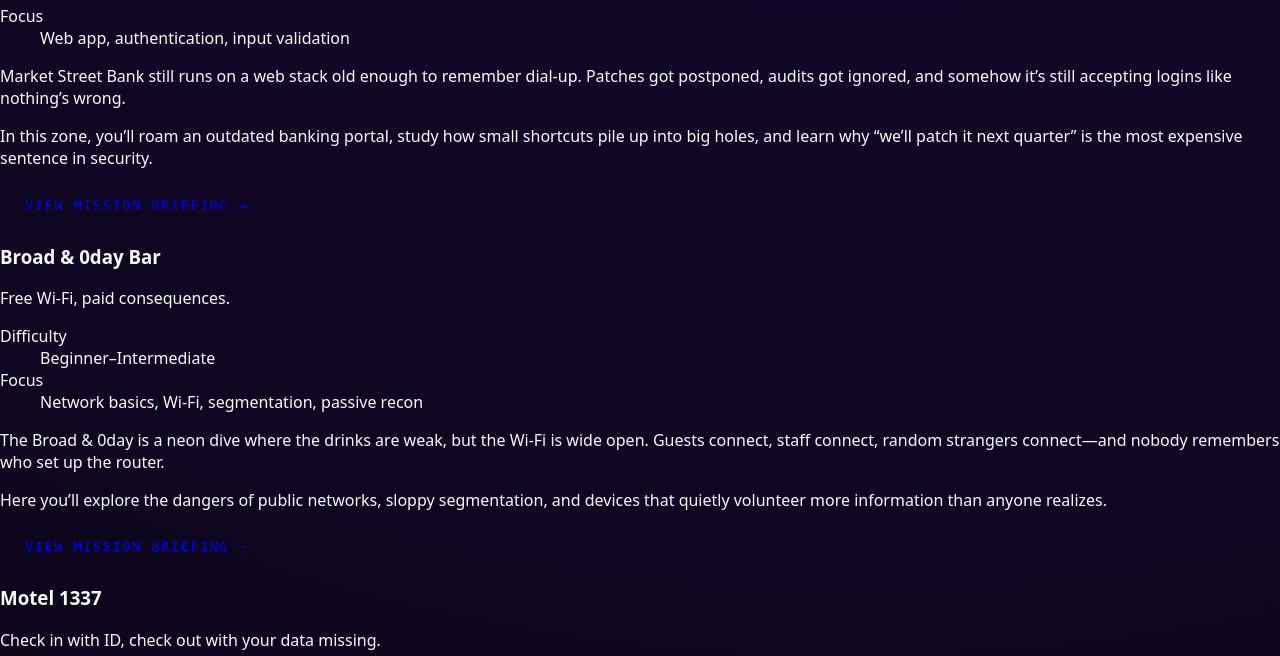
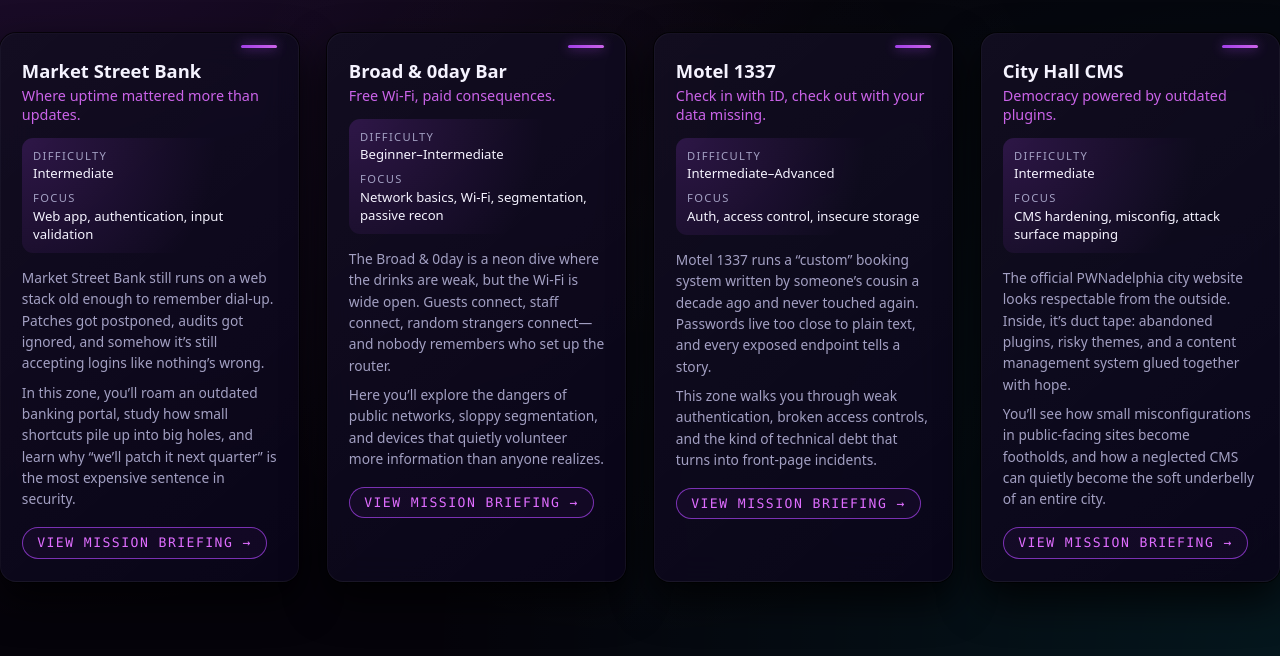
Before and after one commit to Jimster53/pwnadelphia, a plain HTML site: page index.html in a window 1280 px wide. Shown: the part 732-1388 px from the top of the page. Drawn offline with Linux system fonts and the light colour scheme.

Commit message:
Update style.css

```diff
--- a/css/style.css
+++ b/css/style.css
@@ -395,3 +395,224 @@ main {
     align-items: flex-start;
   }
 }
+
+
+/* Optional: shared theme variables (tweak if you already have some) */
+:root {
+  --ls-bg: #05030a;
+  --ls-bg-soft: #090513;
+  --ls-card-bg: rgba(10, 6, 26, 0.9);
+  --ls-border: rgba(165, 107, 255, 0.35);
+  --ls-accent: #b347ff;       /* LurK Squad purple */
+  --ls-accent-soft: rgba(179, 71, 255, 0.18);
+  --ls-accent-strong: #df6dff;
+  --ls-text-main: #f5f3ff;
+  --ls-text-muted: #a3a0c3;
+}
+
+/* Section wrapper */
+.section-zones {
+  position: relative;
+  padding: clamp(4rem, 6vw, 6rem) 0;
+  background:
+    radial-gradient(circle at top left, rgba(179, 71, 255, 0.16), transparent 55%),
+    radial-gradient(circle at bottom right, rgba(0, 255, 255, 0.08), transparent 55%),
+    var(--ls-bg);
+  overflow: hidden;
+}
+
+.section-zones::before {
+  content: "";
+  position: absolute;
+  inset: 0;
+  background: radial-gradient(circle at center, rgba(255, 255, 255, 0.03), transparent 60%);
+  opacity: 0.6;
+  pointer-events: none;
+}
+
+.section-zones .container {
+  position: relative;
+  z-index: 1;
+}
+
+/* Header */
+.zones-header {
+  max-width: 720px;
+  margin: 0 auto 2.5rem;
+  text-align: center;
+}
+
+.section-title {
+  font-size: clamp(2rem, 3vw, 2.5rem);
+  letter-spacing: 0.12em;
+  text-transform: uppercase;
+  color: var(--ls-text-main);
+  margin-bottom: 0.6rem;
+}
+
+.section-subtitle {
+  color: var(--ls-text-muted);
+  font-size: 0.98rem;
+  line-height: 1.6;
+}
+
+/* Grid */
+.zones-grid {
+  display: grid;
+  grid-template-columns: minmax(0, 1fr);
+  gap: 1.75rem;
+}
+
+@media (min-width: 768px) {
+  .zones-grid {
+    grid-template-columns: repeat(2, minmax(0, 1fr));
+  }
+}
+
+@media (min-width: 1200px) {
+  .zones-grid {
+    grid-template-columns: repeat(4, minmax(0, 1fr));
+  }
+}
+
+/* Cards */
+.zone-card {
+  position: relative;
+  display: flex;
+  flex-direction: column;
+  padding: 1.5rem 1.3rem 1.4rem;
+  border-radius: 1rem;
+  background:
+    linear-gradient(140deg, rgba(255, 255, 255, 0.03), transparent),
+    var(--ls-card-bg);
+  border: 1px solid rgba(255, 255, 255, 0.04);
+  box-shadow:
+    0 0 0 1px rgba(0, 0, 0, 0.7),
+    0 18px 40px rgba(0, 0, 0, 0.8);
+  backdrop-filter: blur(16px);
+  -webkit-backdrop-filter: blur(16px);
+  transition:
+    transform 160ms ease-out,
+    box-shadow 160ms ease-out,
+    border-color 160ms ease-out,
+    background 160ms ease-out;
+}
+
+/* little neon strip at the top of each card */
+.zone-card-accent {
+  position: absolute;
+  top: 0.7rem;
+  right: 1.3rem;
+  width: 36px;
+  height: 3px;
+  border-radius: 999px;
+  background: linear-gradient(90deg, var(--ls-accent), var(--ls-accent-strong));
+  box-shadow: 0 0 12px rgba(179, 71, 255, 0.8);
+  opacity: 0.9;
+}
+
+.zone-card:hover {
+  transform: translateY(-4px);
+  border-color: var(--ls-border);
+  box-shadow:
+    0 0 0 1px rgba(179, 71, 255, 0.35),
+    0 22px 50px rgba(0, 0, 0, 0.9);
+  background:
+    linear-gradient(150deg, rgba(179, 71, 255, 0.08), transparent),
+    var(--ls-card-bg);
+}
+
+/* Text inside card */
+.zone-title {
+  font-size: 1.15rem;
+  margin: 0 0 0.2rem;
+  color: var(--ls-text-main);
+}
+
+.zone-tagline {
+  margin: 0 0 0.9rem;
+  font-size: 0.9rem;
+  color: var(--ls-accent-strong);
+  opacity: 0.9;
+}
+
+/* Meta (Difficulty / Focus) */
+.zone-meta {
+  display: grid;
+  grid-template-columns: 1fr;
+  gap: 0.5rem;
+  margin: 0 0 0.9rem;
+  padding: 0.6rem 0.7rem;
+  border-radius: 0.7rem;
+  background: radial-gradient(circle at top left, var(--ls-accent-soft), transparent 70%);
+}
+
+@media (min-width: 480px) {
+  .zone-meta {
+    grid-template-columns: 1fr;
+  }
+}
+
+.zone-meta-item {
+  display: flex;
+  flex-direction: column;
+  gap: 0.1rem;
+}
+
+.zone-meta dt {
+  font-size: 0.7rem;
+  text-transform: uppercase;
+  letter-spacing: 0.12em;
+  color: var(--ls-text-muted);
+}
+
+.zone-meta dd {
+  margin: 0;
+  font-size: 0.82rem;
+  color: var(--ls-text-main);
+}
+
+/* Description paragraphs */
+.zone-blurb {
+  font-size: 0.86rem;
+  line-height: 1.55;
+  color: var(--ls-text-muted);
+  margin: 0 0 0.5rem;
+}
+
+.zone-blurb:last-of-type {
+  margin-bottom: 1.1rem;
+}
+
+/* Button / link – assumes you already have .btn styles */
+.btn.zone-link,
+.zone-link.btn-ghost {
+  align-self: flex-start;
+  font-size: 0.82rem;
+  padding: 0.45rem 0.9rem;
+  border-radius: 999px;
+  border: 1px solid rgba(179, 71, 255, 0.65);
+  background: rgba(179, 71, 255, 0.05);
+  color: var(--ls-accent-strong);
+  text-decoration: none;
+  text-transform: uppercase;
+  letter-spacing: 0.11em;
+  display: inline-flex;
+  align-items: center;
+  gap: 0.3rem;
+  transition:
+    background 140ms ease-out,
+    color 140ms ease-out,
+    border-color 140ms ease-out,
+    box-shadow 140ms ease-out,
+    transform 140ms ease-out;
+}
+
+.btn.zone-link:hover,
+.zone-link.btn-ghost:hover {
+  background: rgba(179, 71, 255, 0.18);
+  color: var(--ls-text-main);
+  border-color: var(--ls-accent-strong);
+  box-shadow: 0 0 14px rgba(179, 71, 255, 0.7);
+  transform: translateY(-1px);
+}
```
